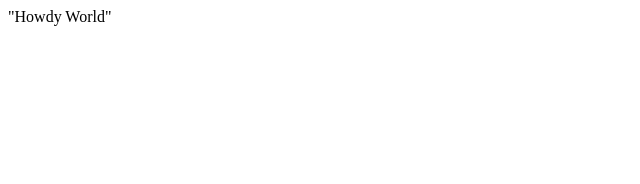
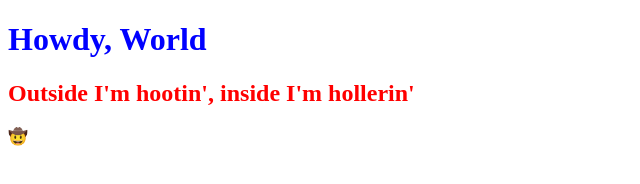
Before and after one commit to micaKohl/micakohl.github.io, a plain HTML site: page index.html in a window 1280 px wide. Shown: the whole page, without its empty margins (0-640 px from the left). Drawn offline with Linux system fonts and the light colour scheme.

Commit message:
goofin with copilot to do the most simple of tasks

```diff
--- a/index.html
+++ b/index.html
@@ -1 +1,16 @@
-"Howdy World"
+<!-- Add a link to the style.css file in the head of the HTML file -->
+
+
+<!DOCTYPE html>
+<html>
+<head>
+    <link rel="stylesheet" type="text/css" href="style.css">
+    <title>Howdy, World</title>
+</head>
+<body>
+    <h1>Howdy, World</h1>
+    <h2>Outside I'm hootin', inside I'm hollerin'</h2>
+    <p>🤠</p>
+</body>
+
+</html>
--- /dev/null
+++ b/style.css
@@ -0,0 +1,14 @@
+/* Path: style.css */
+ul {
+  font-size: 20px;
+  color: red;
+}
+
+/* can you make the header text blue? */
+h1 {
+  color: blue;
+}
+/* can you make the subheader text red? */
+h2 {
+  color: red;
+}
```
